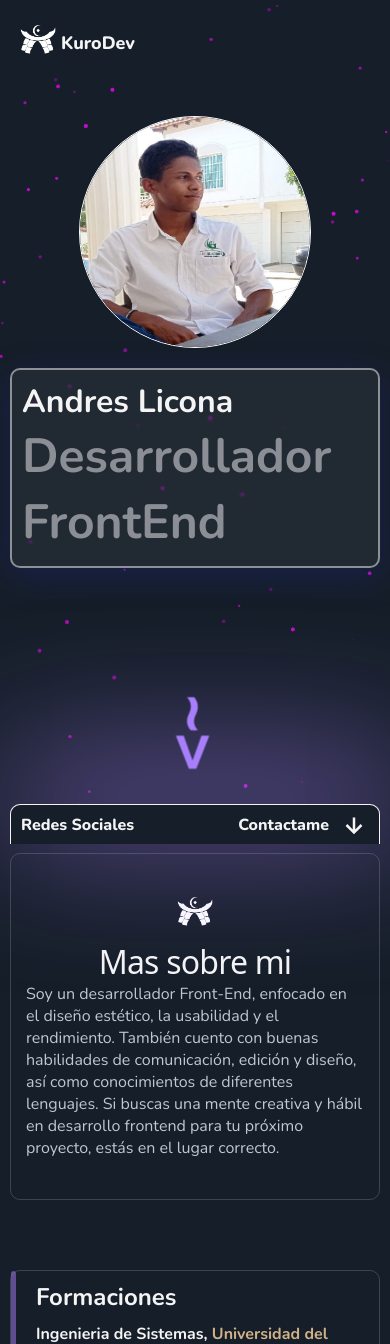
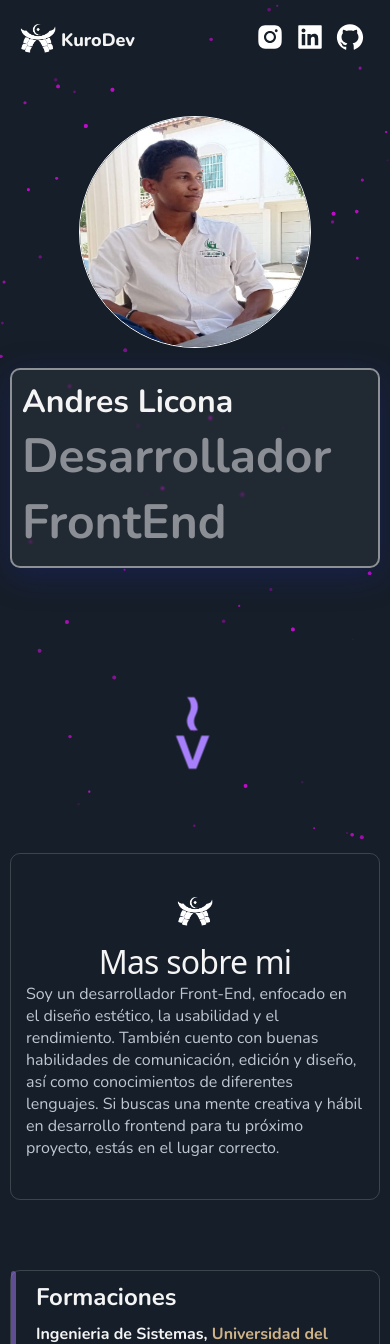
Before and after one commit to desingkuro/PortafolioPersonalReact, a React (Vite) app: page / in a window 390 px wide. Shown: the top 1344 px of the page. Built offline with nearby package versions, Linux system fonts and the light colour scheme.

Commit message:
cambio de iconos de redes sociales

```diff
--- a/src/App.jsx
+++ b/src/App.jsx
@@ -6,14 +6,22 @@ import { Sobremi } from './pages/Sobremi'
 import { Division } from './components/Division'
 import { Proyectos } from './pages/Proyectos'
 import { ContextoProveedor } from '../context/contexto'
+import { BtnContacto } from './components/BtnContanto'
 
 function App() {
   return (
     <>
       <header className='header'>
         <nav>
-          <img src={logo} alt="Logotipo de Kuro" className='logo'/>
-          <p>KuroDev</p>
+          <figure>
+            <img src={logo} alt="Logotipo de Kuro" className='logo'/>
+            <span>KuroDev</span>
+          </figure>
+          <div className='containerIcons'>
+            <BtnContacto redSocial={'Instagram'}/>
+            <BtnContacto redSocial={'Linkedin'}/>
+            <BtnContacto redSocial={'GitHub'}/>
+          </div>
         </nav>
       </header>
       <ContextoProveedor>
@@ -22,7 +30,6 @@ function App() {
         <Sobremi/>
         <Division simbolo={'~>'}/>
         <Proyectos/>
-        <Contacto/>
       </ContextoProveedor>
     </>
   )
--- /dev/null
+++ b/src/components/BtnContanto.jsx
@@ -0,0 +1,57 @@
+import { useState } from 'react';
+import '../style/contactoStyle.css'
+import { AiFillGithub, AiFillLinkedin, AiFillInstagram} from "react-icons/ai";
+
+
+export function BtnContacto({redSocial}) {
+    const TAMAÑO_ICONO = 30;
+
+    function linkRedirection(){
+        switch(redSocial){
+            case 'Instagram':{
+                window.open('https://www.instagram.com/and_licona/','_blank')
+                break;
+            }
+            case 'GitHub':{
+                window.open('https://github.com/desingkuro','_blank')
+                break;
+            }
+            case 'Linkedin':{
+                window.open('https://www.linkedin.com/in/andr%C3%A9s-licona-machado','_blank')
+                break;
+            }
+            case 'WhatsApp':{
+                window.open('https://github.com/desingkuro','_blank')
+                break;
+            }
+        }
+    }
+
+    function renderIcon(){
+        switch(redSocial){
+            case 'Instagram':{
+                return <AiFillInstagram className='icon' size={TAMAÑO_ICONO}/>
+            }
+            case 'GitHub':{
+                return <AiFillGithub className='icon' size={TAMAÑO_ICONO}/>
+            }
+            case 'Linkedin':{
+                return <AiFillLinkedin className='icon' size={TAMAÑO_ICONO}/>
+            }
+            case 'WhatsApp':{
+                return <AiFillGithub className='icon' size={TAMAÑO_ICONO}/>
+            }
+            default :{
+                break;
+            }
+        }
+    }
+
+    return(
+        <div className="buttonSocial">
+            <button className="bt" onClick={linkRedirection}>
+                {renderIcon()}
+            </button>
+        </div>
+    )
+}
--- a/src/style/contactoStyle.css
+++ b/src/style/contactoStyle.css
@@ -1,187 +1,21 @@
-.contenedorBorde{
-    height: 40px;
+color{
+  --hoverSombra: 10px -27px 138px 16px rgba(168,127,251,0.69);
+  --color: rgba(168,127,251,0.69);
 }
-.contenedorAbierto{
-    height: 300px;
+.buttonSocial{
+  height: 100%;
+  right: 10px;
+  .bt{
+    border: none;
+    background-color: transparent;
+    cursor: pointer;
+    padding: 0% 5px;
+  }
 }
-
-.contenedorDefecto{
-    width: 40%;
-    min-width: 370px;
-    background: var(--oscuro);
-    border-radius: 10px 10px 0px 0px;
-    position: fixed;
-    bottom: 0px;
-    -webkit-box-shadow: 10px -27px 138px 16px rgba(168,127,251,0.69);
-    -moz-box-shadow: 10px -27px 138px 16px rgba(168,127,251,0.69);
-    box-shadow: 10px -27px 138px 16px rgba(168,127,251,0.69);
-    overflow: hidden;
-    z-index: 9999;
-
-    display: flex;
-    flex-direction: column;
-    gap: 10px;
-
-    transition: .2s linear;
-    border: 1px solid var(--texto);
-    border-bottom: 0px;
-    left: 0%; right: 0%; bottom: 0%; margin: auto;
+.icon{
+  color: white;
+  transition: all ease-in-out .3s;
 }
-
-
-.contenedorBorde:hover{
-    transition: .4s linear;
-    animation: borde 3s linear infinite;
-    transform: scaleX(1.02);
+.icon:hover{
+  color: rgba(168,127,251,0.69);
 }
-
-@keyframes borde {
-    0%{
-        border:1px solid  #5f8fff;
-        border-bottom: 0px;
-    }
-    100%{
-        border:1px solid #f68084;
-        border-bottom: 0px;
-    }
-}
-
-.cabecera{
-    height: 50px;
-    width: 100%;
-    display: flex;
-    justify-content: space-between;
-    align-items: center;
-    padding: 0px 10px;
-
-    .textoCabecera{
-        color: var(--texto);
-        font-weight: 900;
-        font-size: 1rem;
-        display: flex;
-        align-items: center;
-        justify-content: center;
-        height: 40px;
-    }
-}
-
-.flechaContacto{
-    margin-left: 10px;
-    transition: 1s linear;
-    cursor: pointer;
-}
-
-.contenedorContactos{
-    height: 270px;
-    display: flex;
-    align-items: start;
-    justify-content: center;
-    padding: 10px;
-    gap: 20px;
-    background-color: #302f2f7a;
-}
-
-.light-button button.bt {
-    position: relative;
-    height: 200px;
-    display: flex;
-    align-items: flex-end;
-    outline: none;
-    background: none;
-    border: none;
-  }
-
-
-.light-button button.bt .button-holder {
-    display: flex;
-    flex-direction: column;
-    align-items: center;
-    justify-content: center;
-    height: 100px;
-    width: 100px;
-    background-color: #0a0a0a;
-    border-radius: 5px;
-    color: #0f0f0f;
-    font-weight: 700;
-    transition: 300ms;
-    outline: #0f0f0f 2px solid;
-    outline-offset: 20;
-}
-
-.light-button button.bt .button-holder svg {
-    fill: #0f0f0f;
-    transition: 300ms linear;
-    margin-bottom: 3px;
-}
-
-.light-button button.bt .light-holder {
-    cursor: pointer;
-    position: absolute;
-    height: 200px;
-    width: 100px;
-    display: flex;
-    flex-direction: column;
-    align-items: center;
-  }
-
-  .light-button button.bt .light-holder .dot {
-    position: absolute;
-    top: 10%;
-    width: 10px;
-    height: 10px;
-    background-color: #636366;
-    border-radius: 10px;
-    z-index: 2;
-  }
-
-  .light-button button.bt .light-holder .light {
-    position: absolute;
-    top: 0;
-    width: 200px;
-    height: 200px;
-    clip-path: polygon(50% 0%, 25% 100%, 75% 100%);
-    background: transparent;
-  }
-
-  .light-button button.bt:hover .button-holder svg {
-    fill: rgba(88, 101, 242, 1);
-  }
-
-  .light-button button.bt:hover .button-holder {
-    color: rgba(88, 101, 242, 1);
-    outline: rgba(88, 101, 242, 1) 2px solid;
-    outline-offset: 2px;
-  }
-
-  .light-button button.bt:hover .light-holder .light {
-    background: rgb(255, 255, 255);
-    background: linear-gradient(180deg, rgba(88, 101, 242, 1) 0%, rgba(255, 255, 255, 0) 75%, rgba(255, 255, 255, 0) 100%);
-    top: 10%;
-  }
-
-  @media (max-width:780px) {
-    .light-button button.bt .button-holder svg {
-        fill: rgba(88, 101, 242, 1);
-      }
-
-      .light-button button.bt .button-holder {
-        color: rgba(88, 101, 242, 1);
-        outline: rgba(88, 101, 242, 1) 2px solid;
-        outline-offset: 2px;
-      }
-
-      .light-button button.bt .light-holder .light {
-        background: rgb(255, 255, 255);
-        background: linear-gradient(180deg, rgba(88, 101, 242, 1) 0%, rgba(255, 255, 255, 0) 75%, rgba(255, 255, 255, 0) 100%);
-        top: 10%;
-      }
-      .light-button button.bt .light-holder .dot {
-        position: absolute;
-        top: 10%;
-        width: 10px;
-        height: 10px;
-        background-color: #5e55ac;
-        border-radius: 10px;
-        z-index: 2;
-      }
-  }
--- a/src/style/headerStyle.css
+++ b/src/style/headerStyle.css
@@ -10,9 +10,15 @@ nav{
     width: 100%;
     display: flex;
     align-items: center;
+    justify-content: space-between;
     padding: 20px;
 
-    >p{
+    >figure{
+        display: flex;
+        justify-content: center;
+    }
+
+    >figure>span{
         color: var(--texto);
         height: 80%;
         padding: 5px;
@@ -21,7 +27,11 @@ nav{
         line-height: 1.75rem;
     }
 }
-
+.containerIcons{
+    display: flex;
+    align-items: center;
+    justify-content: center;
+}
 .logo{
     height: 36px;
 }
```
